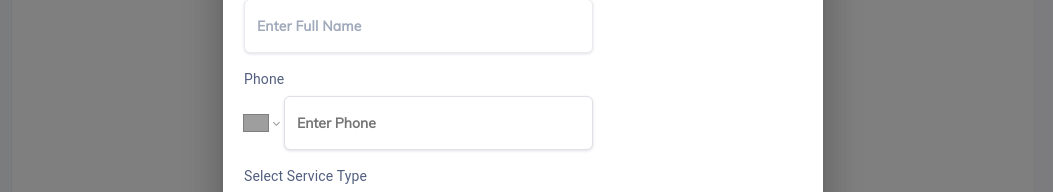
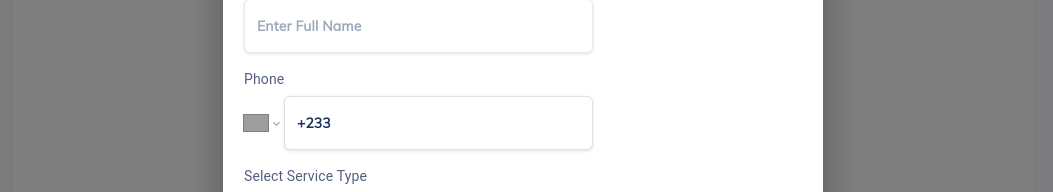
Before and after one commit to PeterKwesiAnsah/phonebook, a Next.js app: page /view in a window 1280 px wide. Both pictures are taken after a click on the button 1132 px from the left and 148 px from the top of the page. Shown: the part 281-473 px from the top of the page, without its empty margins (117-1170 px from the left). Built offline with nearby package versions, Linux system fonts and the light colour scheme; no server answers; grey boxes are pictures that could not be loaded.

Commit message:
(feature) default values

```diff
--- a/features/subscribers/api/createsub.ts
+++ b/features/subscribers/api/createsub.ts
@@ -1,6 +1,7 @@
 import { fetchAsync } from "../../../lib/axios";
 
 export type subPayload = {
+  id?: number;
   name: string;
   msisdn: string;
   service_type: "MOBILE_POSTPAID" | "MOBILE_PREPAID";
@@ -8,8 +9,8 @@ export type subPayload = {
 
 export const createSub = (payload: subPayload) => {
   return fetchAsync({
-    path: "/subscriber",
-    method: "POST",
+    path: !!payload.id ? "/subscriber/" + payload.id : "/subscriber/",
+    method: !!payload.id ? "PATCH" : "POST",
     data: payload,
   });
 };
--- a/features/subscribers/components/CreateSub.tsx
+++ b/features/subscribers/components/CreateSub.tsx
@@ -11,19 +11,24 @@ import {
 } from "@mui/material";
 import { services } from ".";
 import { inputStyles } from "../../../utils";
-import { useCreateSub } from "../hooks";
+import { useCreateSub, useGetSub } from "../hooks";
 import { close } from "../subscriberSlice";
 import "react-phone-number-input/style.css";
 import PhoneInput from "react-phone-number-input";
-import { useDispatch } from "react-redux";
+import { useDispatch, useSelector } from "react-redux";
+import { parsePhoneNumber, isValidPhoneNumber } from "react-phone-number-input";
+
+import { RootState } from "../../../store";
 //import { useTheme } from "@emotion/react";
 
 // const defaultMsidn = "+233507140665";
 export const CreateSub = () => {
   const theme = useTheme();
-  const [value, setValue] = React.useState<E164Number | undefined>();
   const createSubMutation = useCreateSub();
-  // console.log(value);
+  const sub = useGetSub();
+  const [value, setValue] = React.useState<E164Number | undefined>(sub.msisdn);
+  // const subState = useSelector((state: RootState) => state.subscriber);
+  //  console.log(value);
   const dispatch = useDispatch();
   const createSubHander: React.FormEventHandler<HTMLFormElement> =
     React.useCallback(
@@ -33,9 +38,11 @@ export const CreateSub = () => {
         const name = e.target.name.value;
         //@ts-ignore
         const service_type = e.target.service_type.value;
-        !createSubMutation.isLoading &&
+        isValidPhoneNumber(value) &&
+          !createSubMutation.isLoading &&
           createSubMutation.mutate(
             {
+              id: sub?.id,
               name,
               msisdn: value,
               service_type,
@@ -47,7 +54,7 @@ export const CreateSub = () => {
             }
           );
       },
-      [value]
+      [value, sub]
     );
   return (
     <Box component="form" onSubmit={createSubHander}>
@@ -59,7 +66,9 @@ export const CreateSub = () => {
             name="name"
             placeholder="Enter Full Name"
             type="text"
+            readOnly={!!sub?.id}
             required
+            defaultValue={sub.owner.name}
             aria-required
             sx={inputStyles()}
           ></FilledInput>
@@ -90,10 +99,14 @@ export const CreateSub = () => {
           <PhoneInput
             name="msisdn"
             required
-            defaultCountry="GH"
+            defaultCountry={
+              sub?.id ? parsePhoneNumber(sub.msisdn)?.country : "GH"
+            }
             value={value}
             placeholder="Enter Phone"
             onChange={setValue}
+            international
+            withCountryCallingCode
           ></PhoneInput>
         </Grid>
         <Grid item xs={12}>
@@ -104,7 +117,7 @@ export const CreateSub = () => {
             variant="filled"
             name="service_type"
             required
-            defaultValue={"MOBILE_PREPAID"}
+            defaultValue={sub.service_type}
           >
             {services
               .filter((service) => service.name !== "All")
--- a/features/subscribers/hooks/index.ts
+++ b/features/subscribers/hooks/index.ts
@@ -1,3 +1,4 @@
 export * from "./useDataTable";
 export * from "./useTableQuery";
 export * from "./useCreateSub";
+export * from "./useGetSub";
--- /dev/null
+++ b/features/subscribers/hooks/useGetSub.ts
@@ -0,0 +1,30 @@
+import React from "react";
+import { useSelector } from "react-redux";
+import { client } from "../../../lib/reactQuery";
+import { RootState } from "../../../store";
+import { PagingResults, Subscriber } from "../../../types";
+
+export const useGetSub = () => {
+  const subState = useSelector((state: RootState) => state.subscriber);
+  if (subState.data) {
+    const { pathname, search } = window.location || {};
+    const subscribers =
+      client.getQueryData<PagingResults<Subscriber>>([
+        "Table",
+        { loc: pathname + (search.length === 0 ? "?page=1" : search) },
+      ])?.results || [];
+    const subscriber = subscribers.find(
+      (subscriber) => subscriber.id === subState.data?.id
+    );
+    // console.log(subscriber);
+    return subscriber!;
+  }
+  return {
+    service_type: "MOBILE_PREPAID",
+    owner: {
+      name: "",
+    },
+  } as Subscriber;
+};
+
+//export default useGetSub
--- a/features/subscribers/routes/index.tsx
+++ b/features/subscribers/routes/index.tsx
@@ -13,8 +13,11 @@ import { useTableQuery } from "../hooks";
 import { DataTableProvider } from "../providers/DataTableProvider";
 import ModeEditIcon from "@mui/icons-material/ModeEdit";
 import DeleteIcon from "@mui/icons-material/Delete";
-
-export const rows = (subs: PagingResults<Subscriber>["results"]) => {
+import { useDispatch } from "react-redux";
+import { update } from "../subscriberSlice";
+export const Subscribers = () => {
+  const dispatch = useDispatch();
+  const rows = (subs: PagingResults<Subscriber>["results"]) => {
     return subs.map((sub) => {
       return {
         id: sub.id,
@@ -26,7 +29,7 @@ export const rows = (subs: PagingResults<Subscriber>["results"]) => {
       };
     });
   };
-export const columns = [
+  const columns = [
     {
       field: "sub_id",
       headerName: "Sub ID",
@@ -54,7 +57,15 @@ export const columns = [
       flex: 0.1,
       renderCell: (params: { value: number }) => (
         <Stack direction="row" spacing={0.5}>
-        <IconButton>
+          <IconButton
+            onClick={() => {
+              dispatch(
+                update({
+                  id: params.value,
+                })
+              );
+            }}
+          >
             <ModeEditIcon></ModeEditIcon>
           </IconButton>
           <IconButton>
@@ -64,7 +75,6 @@ export const columns = [
       ),
     },
   ];
-export const Subscribers = () => {
   const SubscribersQuery = useTableQuery<PagingResults<Subscriber>>({
     apiPathname: "/subscriber/",
   });
--- a/features/subscribers/subscriberSlice.ts
+++ b/features/subscribers/subscriberSlice.ts
@@ -20,9 +20,14 @@ export const subscriberSlice = createSlice({
     create: (state) => {
       state.open = true;
       state.method = "POST";
+      state.data = undefined;
     },
     deleteSub: (state, action: PayloadAction<SubscriberState["data"]>) => {},
-    update: (state, action: PayloadAction<SubscriberState["data"]>) => {},
+    update: (state, action: PayloadAction<SubscriberState["data"]>) => {
+      state.open = true;
+      state.method = "PATCH";
+      state.data = action.payload;
+    },
     close: (state) => {
       state.open = false;
     },
--- a/pages/api/subscriber/[id].ts
+++ b/pages/api/subscriber/[id].ts
@@ -53,6 +53,7 @@ export default async function handler(
         ...prismaSubWhere,
         data: body,
       });
+      // console.log(body);
       return res.status(200).json(updatedSubscriber);
     } catch (error) {
       return res.status(400).json({ error });
--- a/types/index.ts
+++ b/types/index.ts
@@ -24,7 +24,7 @@ export type Owner = {
 export type Subscriber = {
   id: number;
   msisdn: string;
-  service_type: string;
+  service_type: "MOBILE_PREPAID" | "MOBILE_POSTPAID";
   service_start_date: string;
   owner: Owner;
   customer_id_owner: number;
```
Lines whose indentation alone changed are shown as unchanged.
